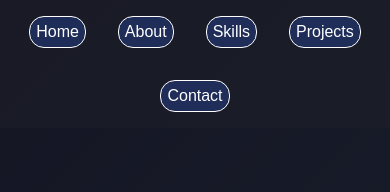
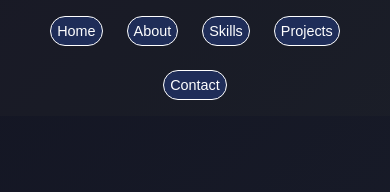
Before and after one commit to rku21/Portfolio-, a plain HTML site: page index.html in a window 390 px wide. Shown: the top 192 px of the page. Drawn offline with Linux system fonts and the light colour scheme.

Commit message:
Update style.css

```diff
--- a/style.css
+++ b/style.css
@@ -148,7 +148,7 @@
   @media (max-width: 600px) {
     nav {
       flex-wrap: wrap;
-      gap: 2rem;
+      gap: 1.5rem;
     }
 
     .profile-pic {
@@ -215,7 +215,7 @@
 
     nav button {
       padding: 6px;
-      font-size: 1rem;
+      font-size: 0.9rem;
 
     }
   }
```
